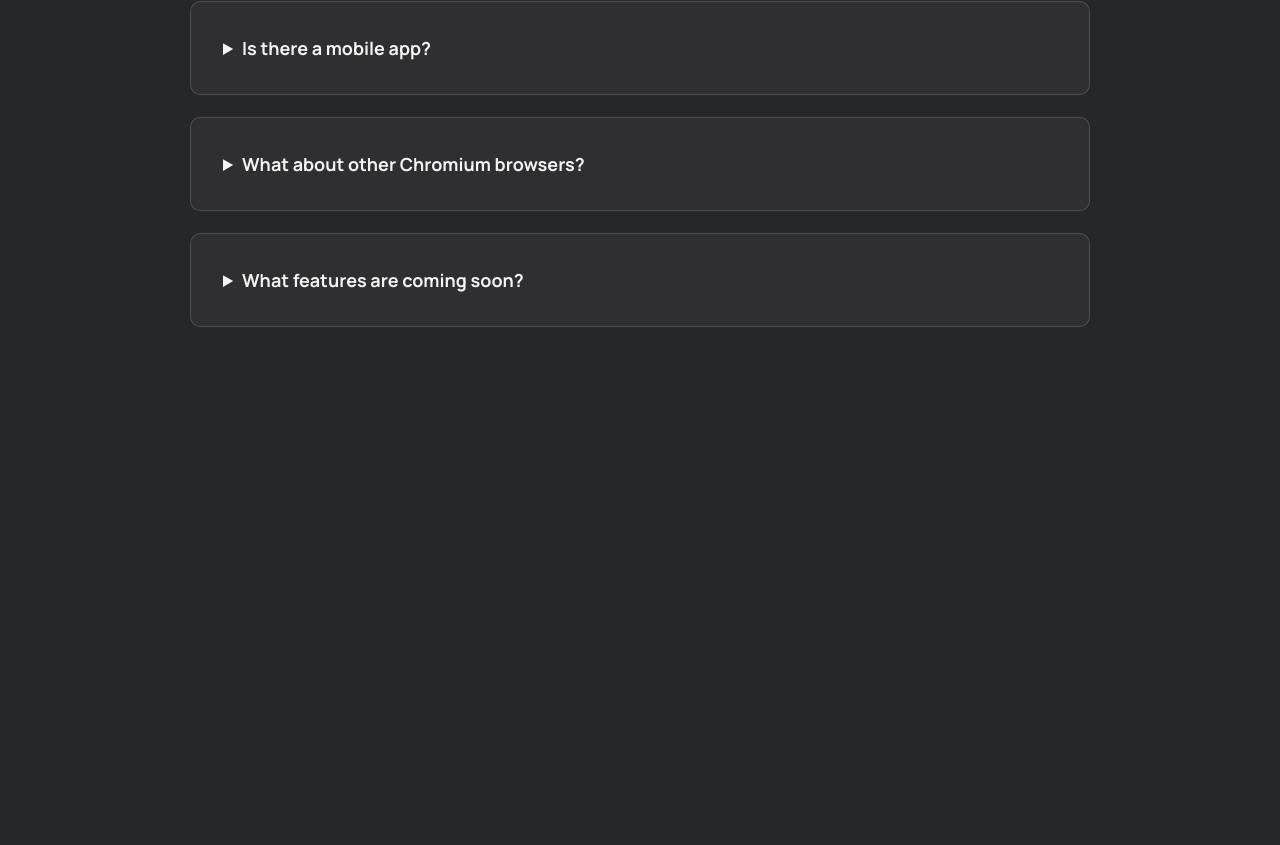
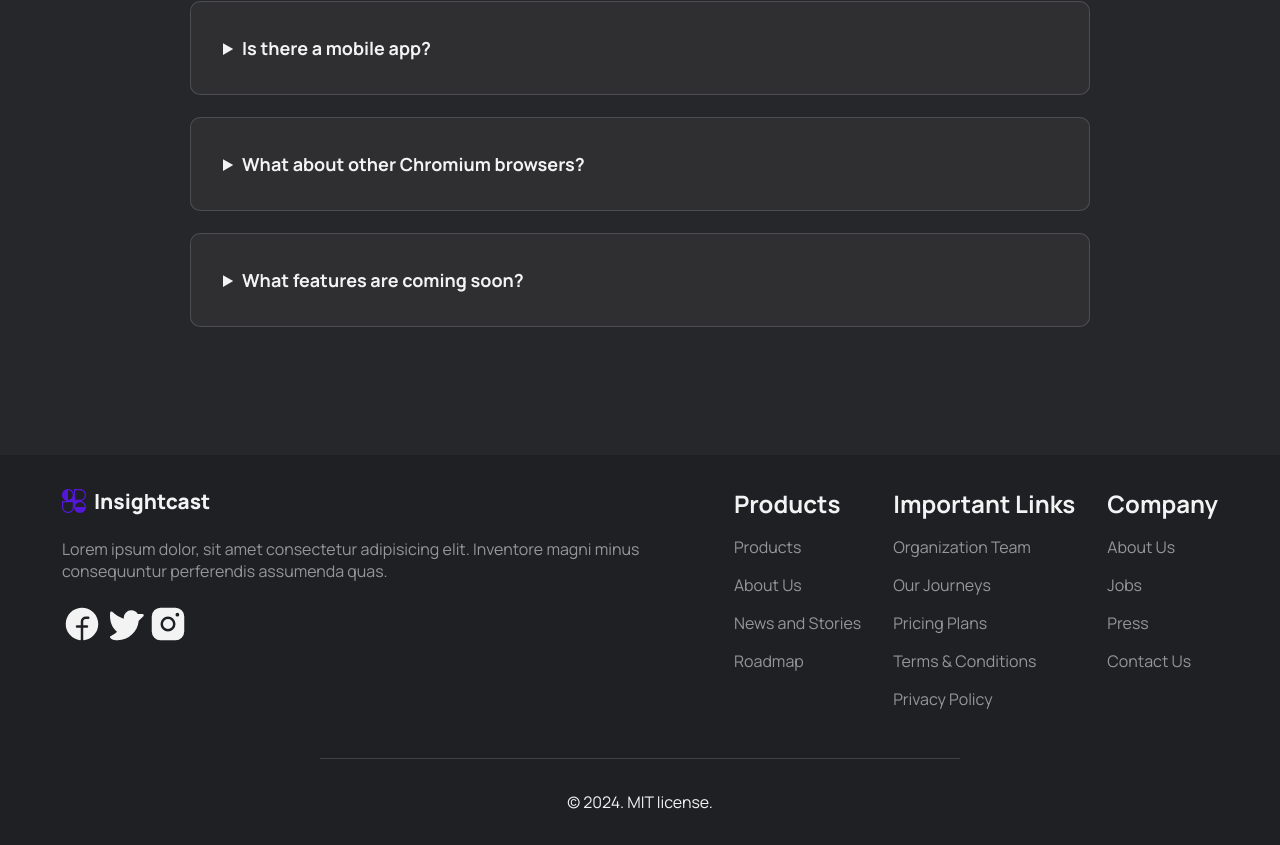
Before and after one commit to jonathafernandes/insight-cast, a React (Vite) app: page / in a window 1280 px wide. Shown: the part 4513-5358 px from the top of the page. Before the commit the page ends 4968 px from the top, so only its background shows below. Built offline with nearby package versions, Linux system fonts and the light colour scheme.

Commit message:
create footer and rename variables

```diff
--- a/src/App.jsx
+++ b/src/App.jsx
@@ -1,4 +1,5 @@
 import { Faq } from './components/faq/Faq.jsx'
+import { Footer } from './components/footer/Footer.jsx'
 import { Header } from './components/header/Header.jsx'
 import { Main } from './components/main/Main.jsx'
 
@@ -8,6 +9,7 @@ function App() {
       <Header />
       <Main />
       <Faq />
+      <Footer />
     </>
   )
 }
--- /dev/null
+++ b/src/components/footer/Footer.jsx
@@ -0,0 +1,69 @@
+import { FacebookLogo, InstagramLogo, TwitterLogo } from '@phosphor-icons/react';
+import { Line } from '../line/Line';
+import styles from '../sass/Footer.module.sass';
+import logo from '/logo.svg';
+
+export function Footer() {
+    return (
+        <footer>
+            <div className={styles.content}>
+                <div className={styles.infos}>
+                    <div className={styles.logo}>
+                        <img src={logo} alt="" />
+                        <span>Insightcast</span>
+                    </div>
+                    <p>
+                        Lorem ipsum dolor, sit amet consectetur adipisicing elit. Inventore magni minus consequuntur perferendis assumenda quas.
+                    </p>
+                    <ul className={styles.social}>
+                        <li>
+                            <a href="#">
+                                <FacebookLogo size={40} weight="fill" className={styles.facebookIcon}/>
+                            </a>
+                        </li>
+                        <li>
+                            <a href="#">
+                                <TwitterLogo size={40} weight="fill" className={styles.twitterIcon}/>
+                            </a>
+                        </li>
+                        <li>
+                            <a href="#">
+                                <InstagramLogo size={40} weight="fill" className={styles.instagramIcon}/>
+                            </a>
+                        </li>
+                    </ul>
+                </div>
+                <div className={styles.products}>
+                    <h3>Products</h3>
+                    <ul>
+                        <li><a href="#">Products</a></li>
+                        <li><a href="#">About Us</a></li>
+                        <li><a href="#">News and Stories</a></li>
+                        <li><a href="#">Roadmap</a></li>
+                    </ul>
+                </div>
+                <div className={styles.importantLinks}>
+                    <h3>Important Links</h3>
+                    <ul>
+                        <li><a href="#">Organization Team</a></li>
+                        <li><a href="#">Our Journeys</a></li>
+                        <li><a href="#">Pricing Plans</a></li>
+                        <li><a href="#">Terms & Conditions</a></li>
+                        <li><a href="#">Privacy Policy</a></li>
+                    </ul>
+                </div>
+                <div className={styles.company}>
+                    <h3>Company</h3>
+                    <ul>
+                        <li><a href="#">About Us</a></li>
+                        <li><a href="#">Jobs</a></li>
+                        <li><a href="#">Press</a></li>
+                        <li><a href="#">Contact Us</a></li>
+                    </ul>
+                </div>
+            </div>
+            <Line />
+            <p className={styles.copy}>© 2024. MIT license.</p>
+        </footer>
+    );
+    }
--- a/src/components/sass/Faq.module.sass
+++ b/src/components/sass/Faq.module.sass
@@ -13,7 +13,7 @@
         text-transform: uppercase
 
     .title
-        color: variables.$text-color
+        color: variables.$primary-text-color
         font-size: 3rem
         font-weight: 700
         margin: 0.5rem 0 1rem 0
@@ -28,7 +28,7 @@
 
         .card
             line-height: 1.75rem
-            background: variables.$bg-color
+            background: variables.$primary-bg-color
             @include mixins.border-radius
             @include mixins.primary-hover
             cursor: pointer
--- a/src/components/sass/Features.module.sass
+++ b/src/components/sass/Features.module.sass
@@ -16,7 +16,7 @@
                 text-transform: uppercase
 
             .title
-                color: variables.$text-color
+                color: variables.$primary-text-color
                 font-size: 3rem
                 font-weight: 700
                 margin: 0.5rem 0 1rem 0
@@ -41,7 +41,7 @@
                         margin-right: 0.8rem
 
                     span
-                        color: variables.$text-color
+                        color: variables.$primary-text-color
                         text-transform: capitalize
                         font-weight: 500
 
--- /dev/null
+++ b/src/components/sass/Footer.module.sass
@@ -0,0 +1,78 @@
+@use 'variables'
+@use 'mixins'
+
+footer
+    background-color: variables.$secondary-bg-color
+
+    padding: 2rem 0
+
+    .copy
+        text-align: center
+
+        margin-top: 2rem
+
+    .content
+        margin-bottom: 3rem
+        @include mixins.flex-container
+        align-items: flex-start
+        gap: 2rem
+
+        .infos
+            @include mixins.flex-container
+            flex-direction: column
+            align-items: flex-start
+            gap: 1.4rem
+            width: 50%
+
+            .logo
+                display: flex
+                align-items: center
+                gap: 0.5rem
+
+            img
+                width: 1.5rem
+                height: 1.5rem
+                transition: transform 0.3s ease-in-out
+
+            span
+                font-size: 1.3rem
+                font-weight: 800
+
+
+            p
+                color: variables.$secondary-text-color
+
+            .social
+                @include mixins.flex-container
+                gap: 0.2rem
+
+                li a
+                    .facebookIcon
+                        transition: color 0.3s ease-in-out
+                        &:hover
+                            color: #3b5998
+
+                    .twitterIcon
+                        transition: color 0.3s ease-in-out
+                        &:hover
+                            color: #1DA1F2
+
+                    .instagramIcon
+                        transition: color 0.3s ease-in-out
+                        &:hover
+                            color: #C13584
+
+        .products, .importantLinks, .company
+            h3
+                font-size: 1.5rem
+                margin-bottom: 1rem
+
+            ul
+                @include mixins.flex-container
+                flex-direction: column
+                gap: 1rem
+                align-items: flex-start
+
+                li a
+                    color: variables.$secondary-text-color
+                    @include mixins.tertiary-hover
--- a/src/components/sass/Header.module.sass
+++ b/src/components/sass/Header.module.sass
@@ -39,7 +39,7 @@
                     color: variables.$primary-color
 
     .button
-        background-color: variables.$bg-color
+        background-color: variables.$primary-bg-color
         border: 1px solid variables.$border-color
         border-radius: 4px
         transition: all 0.1s ease-in-out
--- a/src/components/sass/PricingCard.module.sass
+++ b/src/components/sass/PricingCard.module.sass
@@ -2,7 +2,7 @@
 @use 'mixins'
 
 .card
-    background: variables.$bg-color
+    background: variables.$primary-bg-color
 
     @include mixins.border-radius
     flex-wrap: wrap
@@ -10,13 +10,13 @@
     padding: 1rem
 
     .plan
-        color: variables.$text-color
+        color: variables.$primary-text-color
         font-size: 2rem
         font-weight: 700
         margin-bottom: 0.7rem
 
     .price
-        color: variables.$text-color
+        color: variables.$primary-text-color
         font-size: 2.5rem
         font-weight: 900
 
--- a/src/components/sass/PrimaryButton.module.sass
+++ b/src/components/sass/PrimaryButton.module.sass
@@ -7,12 +7,12 @@
     @include mixins.secondary-hover
 
 .buttonTwo
-    background-color: variables.$bg-color
+    background-color: variables.$primary-bg-color
     border: 1px solid variables.$secondary-color
     @include mixins.primary-hover
 
 .buttonOne, .buttonTwo
-    color: variables.$text-color
+    color: variables.$primary-text-color
     border-radius: 10px
     font-size: 1rem
     font-weight: 600
--- a/src/components/sass/TestimonialsCard.module.sass
+++ b/src/components/sass/TestimonialsCard.module.sass
@@ -2,7 +2,7 @@
 @use 'mixins'
 
 .card
-    background: variables.$bg-color
+    background: variables.$primary-bg-color
     @include mixins.border-radius
 
     padding: 1.5em
--- a/src/components/sass/_mixins.sass
+++ b/src/components/sass/_mixins.sass
@@ -10,7 +10,7 @@
 
     a
         text-decoration: none
-        color: variables.$text-color
+        color: variables.$primary-text-color
         cursor: pointer
 
     button
@@ -29,6 +29,10 @@
     &:hover
         background: variables.$primary-color
 
+@mixin tertiary-hover
+    &:hover
+        color: variables.$primary-text-color
+
 @mixin border-radius
     border-radius: 10px
     border: 1px solid variables.$border-color
--- a/src/components/sass/_variables.sass
+++ b/src/components/sass/_variables.sass
@@ -1,6 +1,7 @@
 $primary-color: #6226e4
 $secondary-color: #6d31ee
-$text-color: #f3f3f3
+$primary-text-color: #f3f3f3
 $secondary-text-color: #f3f3f38f
+$primary-bg-color: #3d3d3d6b
+$secondary-bg-color: rgb(31, 32, 35)
 $border-color: #ffffff26
-$bg-color: #3d3d3d6b
--- a/src/components/sass/global.sass
+++ b/src/components/sass/global.sass
@@ -9,6 +9,6 @@ html
 
 body
     background-color: rgb(38 39 43 / var(--tw-bg-opacity))
-    color: variables.$text-color
+    color: variables.$primary-text-color
     font-family: "Manrope", sans-serif
     --tw-bg-opacity: 1
```
